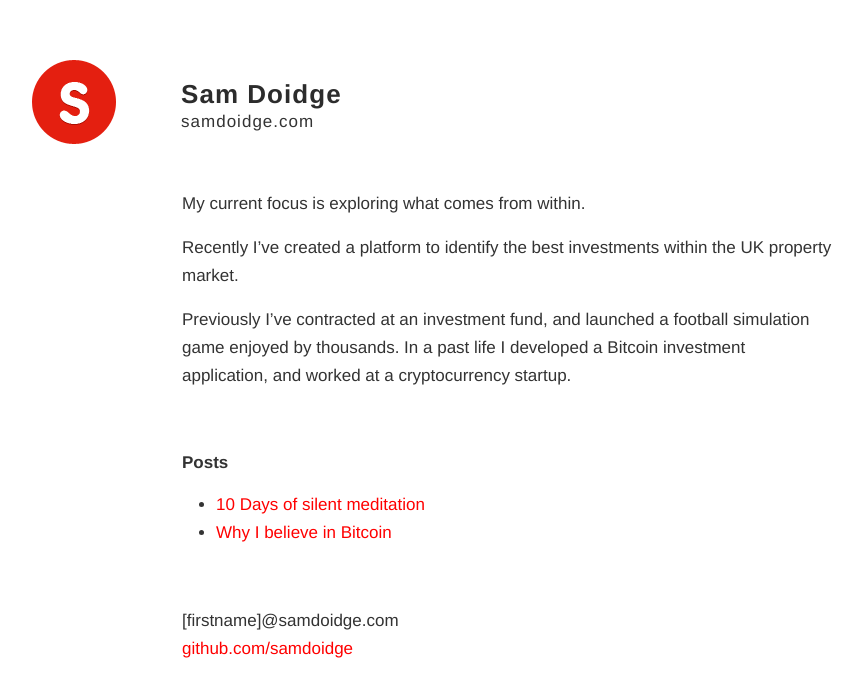
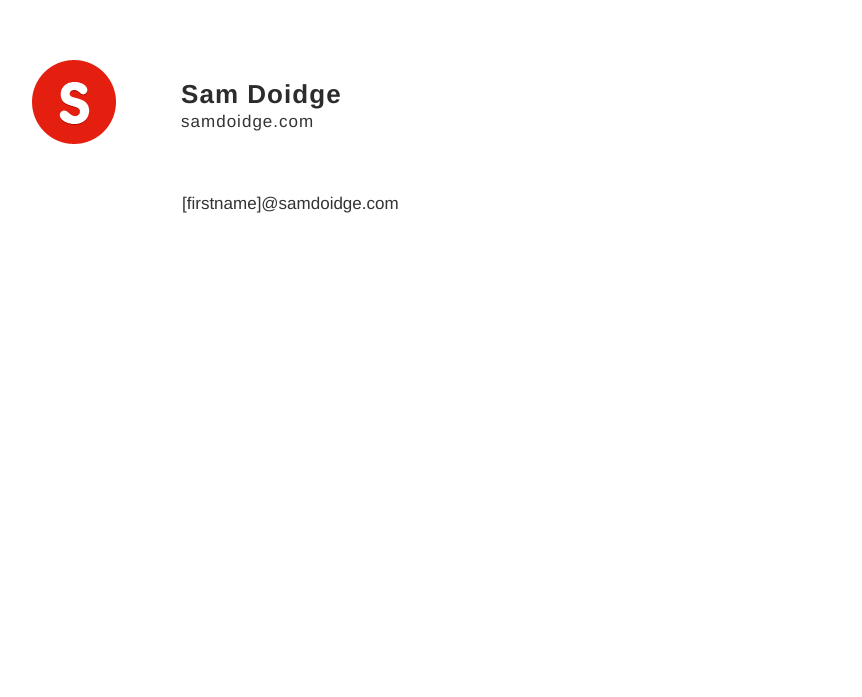
Before and after one commit to samdoidge/samdoidge.com, a Jekyll site: the page built from index.md, in a window 1280 px wide. Shown: the top 697 px of the page, without its empty margins (208-1070 px from the left). Built offline with Jekyll 4.4.1, drawn with Linux system fonts in a browser that asks for light colours.

Commit message:
remove home text

```diff
--- a/index.md
+++ b/index.md
@@ -4,22 +4,4 @@ title: About
 permalink: /
 ---
 
-My current focus is exploring what comes from within.
-
-
-Recently I've created a platform to identify the best investments within the UK property market.
-
-Previously I've contracted at an investment fund, and launched a football simulation game enjoyed by thousands. In a past life I developed a Bitcoin investment application, and worked at a cryptocurrency startup.
-
-
-<br />
-##### Posts
-* <a href="/10-days-of-silent-meditation">10 Days of silent meditation</a>
-* <a href="/why-i-believe-in-bitcoin">Why I believe in Bitcoin</a>
-
-<br />
-
-
 [firstname]@samdoidge.com
-<br/>
-<a href="https://github.com/samdoidge">github.com/samdoidge</a>
```
